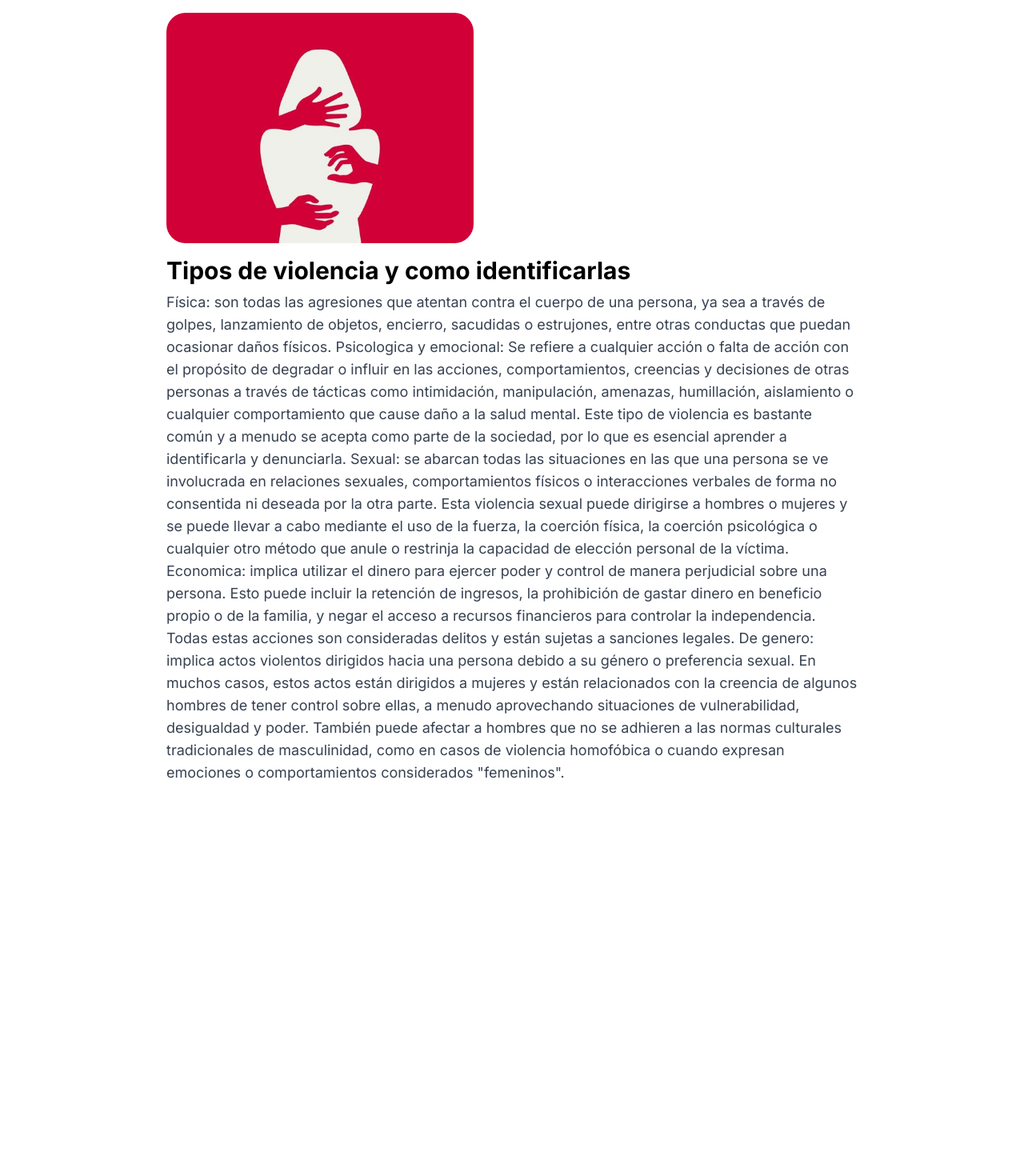
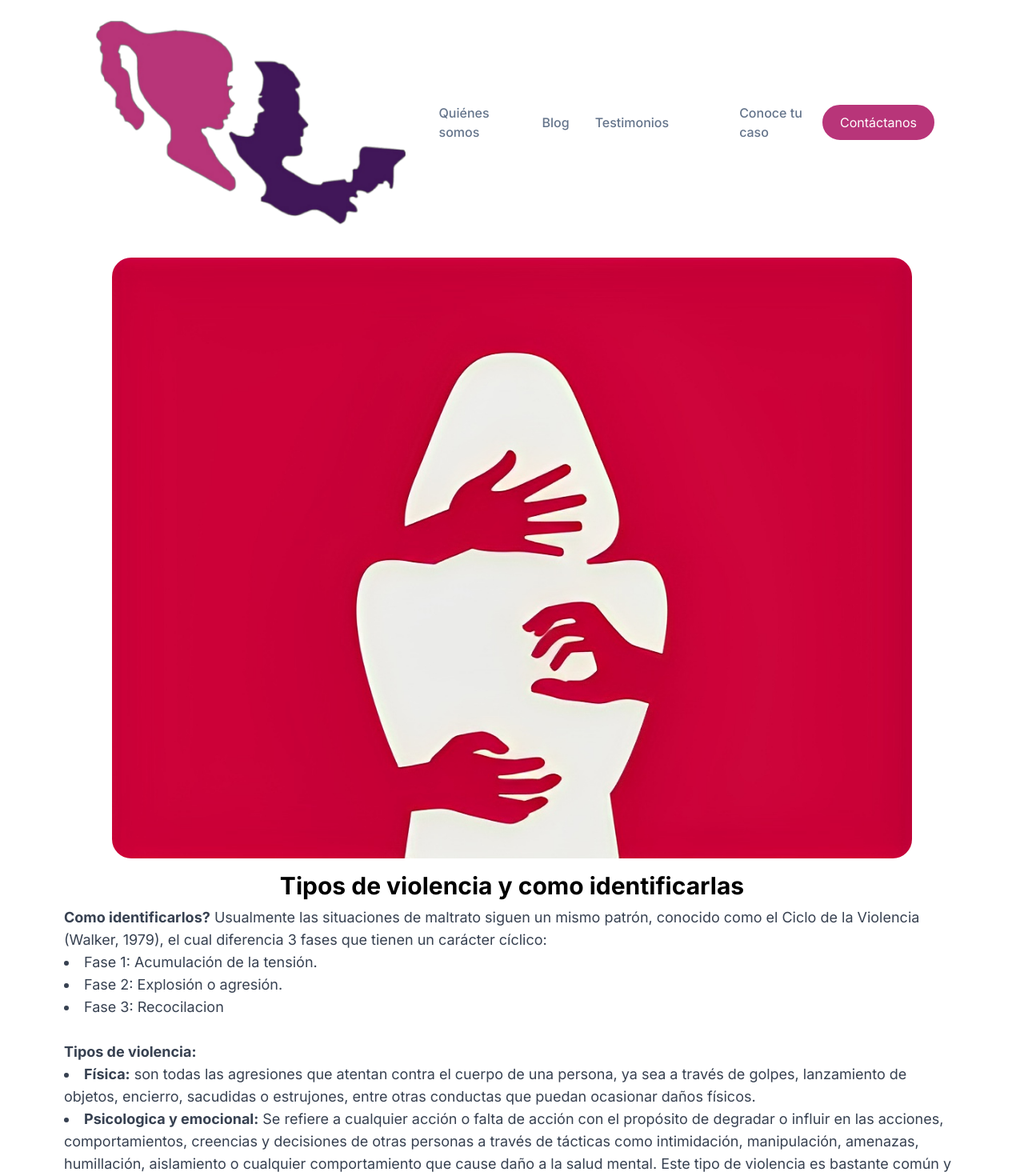
Before and after one commit to alexisgargo/mujeresxmx, a Next.js app: page /blog/blog-pages/tipos-de-violencia in a window 1280 px wide. Shown: the top 1470 px of the page at 80% size. Before the commit the page ends 1012 px from the top, so only its background shows below. Built offline with nearby package versions, Linux system fonts and the light colour scheme.

Commit message:
changed blog template

```diff
--- a/app/blog/blog-pages/tipos-de-violencia/page.tsx
+++ b/app/blog/blog-pages/tipos-de-violencia/page.tsx
@@ -10,54 +10,48 @@ export const metadata = {
 
 export default function Blog() {
     const entry = {
-        image: "10ce0bdfec1780ef49f055d88489deb8.jpeg",
+        image: "10ce0bdfec1780ef49f055d88489deb.jpg",
         title: "Tipos de violencia y como identificarlas",
-        text: `
-            Física: son todas las agresiones que atentan contra el cuerpo de una persona,
-            ya sea a través de golpes, lanzamiento de objetos, encierro, sacudidas o
-            estrujones, entre otras conductas que puedan ocasionar daños físicos.
-            Psicologica y emocional: Se refiere a cualquier acción o falta de acción con el
-            propósito de degradar o influir en las acciones, comportamientos, creencias y
-            decisiones de otras personas a través de tácticas como intimidación,
-            manipulación, amenazas, humillación, aislamiento o cualquier
-            comportamiento que cause daño a la salud mental. Este tipo de violencia es
-            bastante común y a menudo se acepta como parte de la sociedad, por lo que es
-            esencial aprender a identificarla y denunciarla.
-            Sexual: se abarcan todas las situaciones en las que una persona se ve
-            involucrada en relaciones sexuales, comportamientos físicos o interacciones
-            verbales de forma no consentida ni deseada por la otra parte. Esta violencia
-            sexual puede dirigirse a hombres o mujeres y se puede llevar a cabo mediante
-            el uso de la fuerza, la coerción física, la coerción psicológica o cualquier otro
-            método que anule o restrinja la capacidad de elección personal de la víctima.
-            Economica: implica utilizar el dinero para ejercer poder y control de manera
-            perjudicial sobre una persona. Esto puede incluir la retención de ingresos, la
-            prohibición de gastar dinero en beneficio propio o de la familia, y negar el
-            acceso a recursos financieros para controlar la independencia. Todas estas
-            acciones son consideradas delitos y están sujetas a sanciones legales.
-            De genero: implica actos violentos dirigidos hacia una persona debido a su
-            género o preferencia sexual. En muchos casos, estos actos están dirigidos a
-            mujeres y están relacionados con la creencia de algunos hombres de tener
-            control sobre ellas, a menudo aprovechando situaciones de vulnerabilidad,
-            desigualdad y poder. También puede afectar a hombres que no se adhieren a
-            las normas culturales tradicionales de masculinidad, como en casos de
-            violencia homofóbica o cuando expresan emociones o comportamientos
-            considerados "femeninos".
-        `
+        text:
+            <div>
+                <p><b>Como identificarlos?</b> Usualmente  las situaciones de maltrato siguen un mismo patrón, conocido como el Ciclo de la Violencia (Walker, 1979), el cual diferencia 3 fases que tienen un carácter cíclico:</p>
+                <ul className="list-disc list-inside">
+                    <li>Fase 1: Acumulación de la tensión.</li>
+                    <li>Fase 2: Explosión o agresión.</li>
+                    <li>Fase 3: Recocilacion</li>
+                </ul>
+                <br />
+                <b>Tipos de violencia:</b><br />
+                <ul className="list-disc list-inside">
+                    <li><b>Física:</b> son todas las agresiones que atentan contra el cuerpo de una persona, ya sea a través de golpes, lanzamiento de objetos, encierro, sacudidas o estrujones, entre otras conductas que puedan ocasionar daños físicos.</li>
+                    <li><b>Psicologica y emocional:</b> Se refiere a cualquier acción o falta de acción con el propósito de degradar o influir en las acciones, comportamientos, creencias y decisiones de otras personas a través de tácticas como intimidación, manipulación, amenazas, humillación, aislamiento o cualquier comportamiento que cause daño a la salud mental. Este tipo de violencia es bastante común y a menudo se acepta como parte de la sociedad, por lo que es esencial aprender a identificarla y denunciarla.</li>
+                    <li><b>Sexual:</b> se abarcan todas las situaciones en las que una persona se ve involucrada en relaciones sexuales, comportamientos físicos o interacciones verbales de forma no consentida ni deseada por la otra parte. Esta violencia sexual puede dirigirse a hombres o mujeres y se puede llevar a cabo mediante el uso de la fuerza, la coerción física, la coerción psicológica o cualquier otro método que anule o restrinja la capacidad de elección personal de la víctima.</li>
+                    <li><b>Economica:</b> implica utilizar el dinero para ejercer poder y control de manera perjudicial sobre una persona. Esto puede incluir la retención de ingresos, la prohibición de gastar dinero en beneficio propio o de la familia, y negar el acceso a recursos financieros para controlar la independencia. Todas estas acciones son consideradas delitos y están sujetas a sanciones legales.</li>
+                    <li><b>De genero:</b> implica actos violentos dirigidos hacia una persona debido a su género o preferencia sexual. En muchos casos, estos actos están dirigidos a mujeres y están relacionados con la creencia de algunos hombres de tener control sobre ellas, a menudo aprovechando situaciones de vulnerabilidad, desigualdad y poder. También puede afectar a hombres que no se adhieren a las normas culturales tradicionales de masculinidad, como en casos de violencia homofóbica o cuando expresan emociones o comportamientos considerados "femeninos".</li>
+                </ul>
+            </div>
+
     };
 
     return (
-        <div className="max-w-4xl mx-auto p-4">
-            <div className="xl:w-96 relative xl:h-72 mb-4 w-[200px] h-[150px] content-center">
-                <Image
-                    src={`/Image/${entry.image}`}
-                    alt={entry.title}
-                    fill={true}
-                    className='rounded-3xl'
-                    sizes='100%'
-                />
+        <main className='flex min-h-screen flex-col items-center'>
+            <Navbar />
+            <div className="max-w-6xl mx-auto p-4">
+                <div className="relative mb-4 w-full">
+                    <Image
+                        src={`/Image/${entry.image}`}
+                        alt={entry.title}
+                        // fill={true}
+                        className='rounded-3xl mx-auto'
+                        width={1000}
+                        height={1000}
+                    />
+                </div>
+                <h2 className="text-3xl font-bold mb-2 text-center">{entry.title}</h2>
+                <div className="text-lg text-gray-700 mb-4">{entry.text}</div>
             </div>
-            <h2 className="text-3xl font-bold mb-2">{entry.title}</h2>
-            <p className="text-lg text-gray-700 mb-4">{entry.text}</p>
-        </div>
+            <Terms />
+        </main>
+
     );
 }
```
